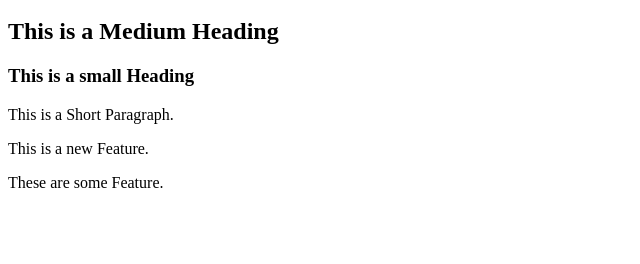
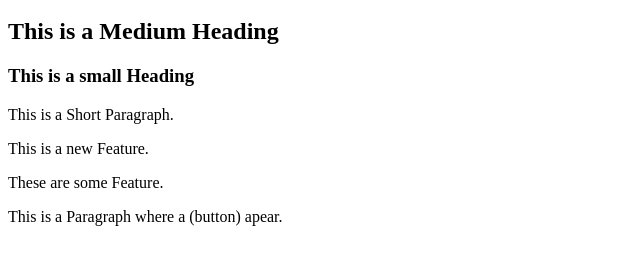
Before and after one commit to bandhan07/Localrepo, a plain HTML site: page index.html in a window 1280 px wide. Shown: the part 48-312 px from the top of the page, without its empty margins (0-640 px from the left). Drawn offline with Linux system fonts and the light colour scheme.

```diff
--- a/index.html
+++ b/index.html
@@ -5,3 +5,5 @@
 <p>This is a Short Paragraph.</p>
 <p>This is a new Feature.</p>
 <p>These are some Feature.</p>
+
+<p>This is a Paragraph where a (button) apear.</p>
```
